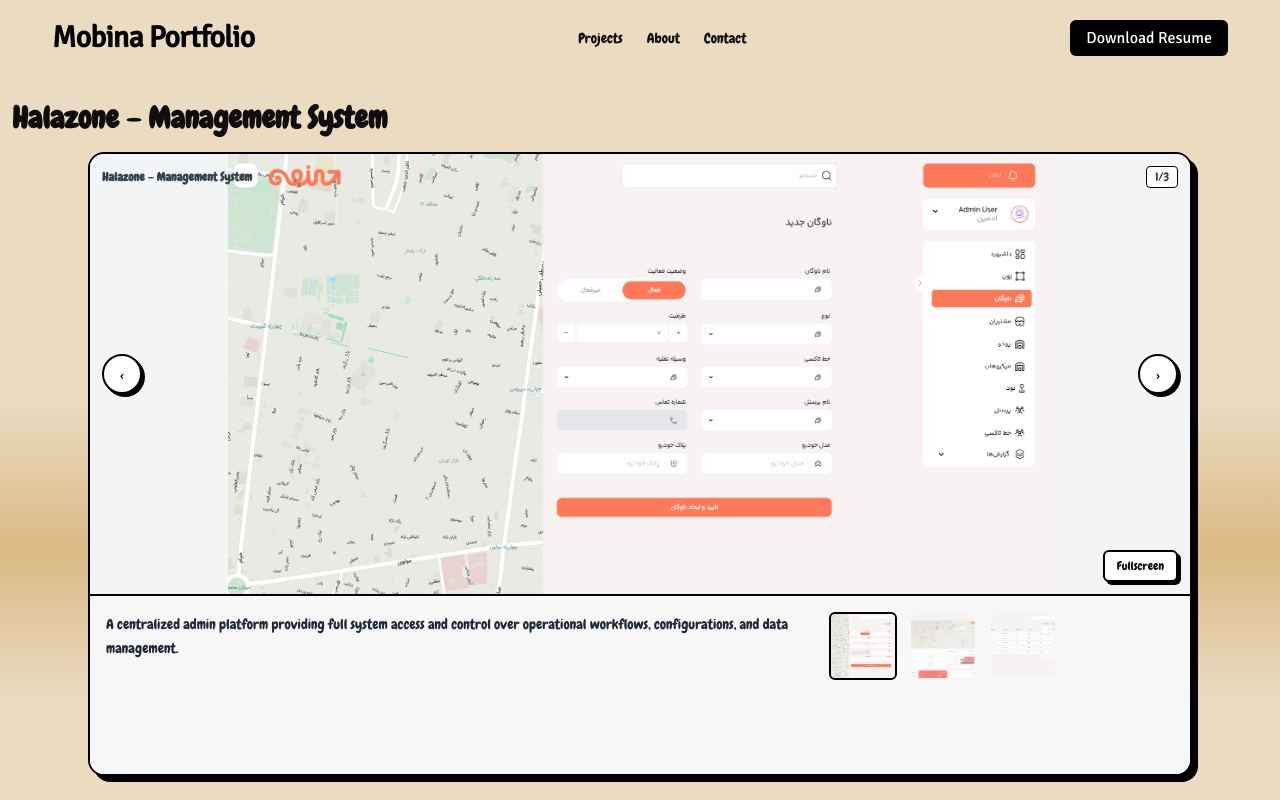
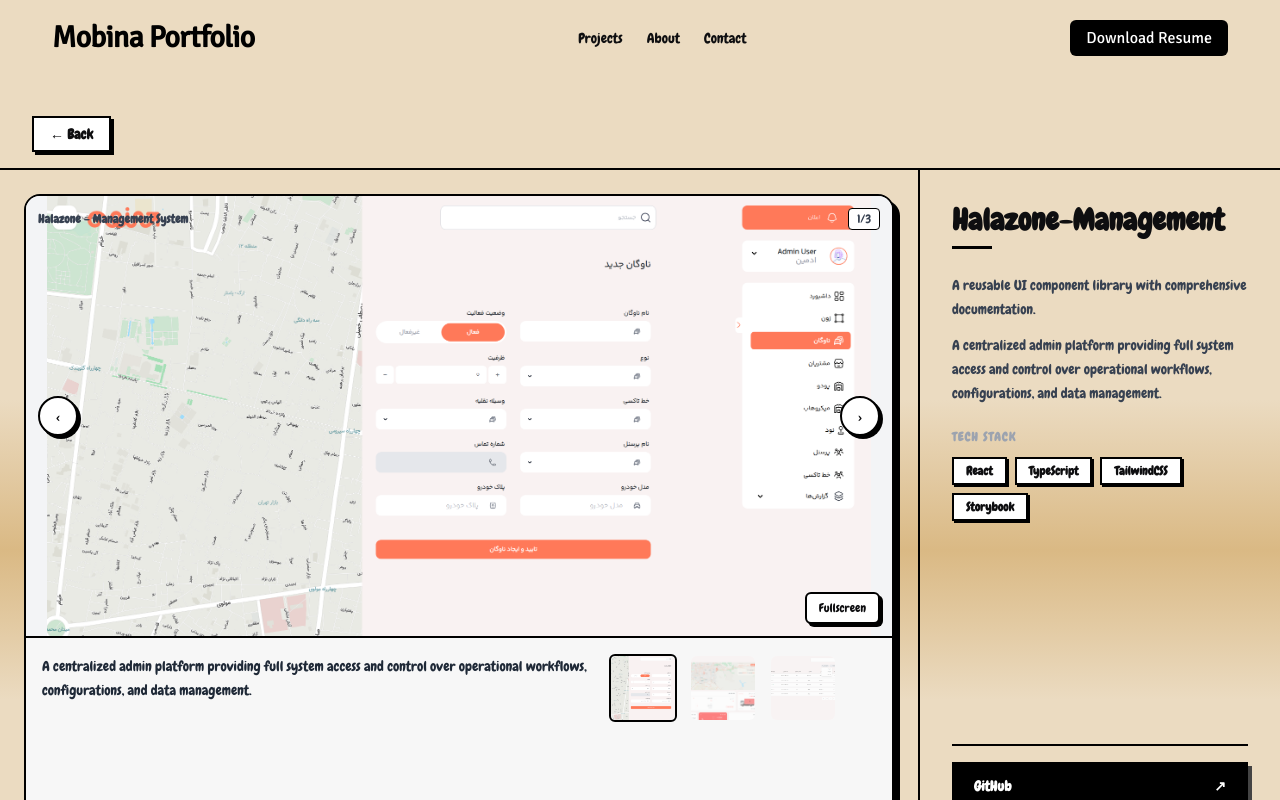
Before and after one commit to MobinaLalani/ReactPortfolio, a React (Create React App) app: page /projects/1 in a window 1280 px wide. Shown: the top 800 px of the page. Built offline with nearby package versions, Linux system fonts and the light colour scheme.

Commit message:
change style

```diff
--- a/src/components/layout/MainLayout.tsx
+++ b/src/components/layout/MainLayout.tsx
@@ -30,7 +30,7 @@
       <Navbar />
 
       <SmoothScrollProvider>
-        <div className="max-w-7xl mx-auto container relative">{children}</div>
+        <div className="max-w-screen-2xl mx-auto container relative">{children}</div>
       </SmoothScrollProvider>
 
       <Footer />
--- a/src/components/section/projects/Index.tsx
+++ b/src/components/section/projects/Index.tsx
@@ -53,7 +53,7 @@
   };
 
   return (
-    <div className="relative max-w-[1200px] mx-auto mt-10 px-4">
+    <div className="relative max-w-[1500px] mx-auto mt-10 px-4">
       {/* Title */}
       <div className="pb-4 mb-8">
         <h2 className="text-3xl md:text-6xl font-bold flex justify-center">
--- a/src/pages/project/index.tsx
+++ b/src/pages/project/index.tsx
@@ -1,34 +1,131 @@
 import React from "react";
-import { useParams } from "react-router-dom"; // ✅ برای گرفتن پارامتر URL
+import { useParams, useNavigate } from "react-router-dom";
 import PhotoSlider, {
   ImageItem,
 } from "../../components/ui/photoSlider/PhotoSlider";
 import { getProjectById } from "../../utils/helperFunction";
+import { projects } from "../../data/projects";
 
 const ProjectIndex = () => {
-  const { projectId } = useParams<{ projectId: string }>(); // projectId از URL میاد
+  const { projectId } = useParams<{ projectId: string }>();
+  const navigate = useNavigate();
 
-  const id = Number(projectId); // تبدیل به عدد
-  console.log("projectId", projectId);
+  const id = Number(projectId);
   if (isNaN(id)) return <div>Invalid Project ID</div>;
 
-  const project = getProjectById(id);
+  const detail = getProjectById(id);
+  const project = projects.find((p) => p.id === id);
 
-  if (!project) return <div>Project not found</div>;
+  if (!detail || !project) return <div>Project not found</div>;
 
-  // تبدیل project.images به ImageItem
-  const images: ImageItem[] = project.images.map((img, idx) => ({
-    src: typeof img === "string" ? img : img, // import یا string
-    title: project.title,
-    description: project.paragraphs[idx] || project.paragraphs[0], // هر تصویر یک پاراگراف یا پاراگراف اول
-    link:project.link
+  // unchanged — same mapping as before
+  const images: ImageItem[] = detail.images.map((img, idx) => ({
+    src: typeof img === "string" ? img : img,
+    title: detail.title,
+    description: detail.paragraphs[idx] || detail.paragraphs[0],
+    link: detail.link,
   }));
 
+  const links = [
+    project.repo ? { label: "GitHub", url: project.repo } : null,
+    project.demo ? { label: "Live Demo", url: project.demo } : null,
+    detail.link ? { label: detail.link.label, url: detail.link.url } : null,
+  ].filter(Boolean) as { label: string; url: string }[];
+
   return (
-    <>
-      <h1 className="text-3xl font-bold mb-4 px-3 ">{project.title}</h1>
-      <PhotoSlider images={images} />
-    </>
+    <div className="min-h-screen ">
+      {/* Back button */}
+      <div className="px-4 md:px-8 py-4 border-b-2 border-black">
+        <button
+          onClick={() => navigate(-1)}
+          className="flex items-center gap-2 px-4 py-1.5 border-2 border-black bg-white
+                     font-bold text-sm shadow-[3px_3px_0_0_#000]
+                     hover:-translate-x-[1px] hover:-translate-y-[1px]
+                     hover:shadow-[4px_4px_0_0_#000] transition"
+        >
+          ← Back
+        </button>
+      </div>
+
+      {/* Main layout: slider + info side by side on desktop */}
+      <div className="flex flex-col xl:flex-row gap-0 xl:gap-0 ">
+        {/* ── Slider (unchanged behaviour) ── */}
+        <div className="flex-1 min-w-0 py-6 border-b-2 xl:border-b-0 xl:border-r-2 border-black">
+          <PhotoSlider images={images} />
+        </div>
+
+        {/* ── Info Panel ── */}
+        <div
+          className="
+            w-full xl:w-[360px] shrink-0
+            flex flex-col gap-6
+            px-6 md:px-8 py-8
+            xl:overflow-y-auto xl:max-h-[calc(100vh-56px)] xl:sticky xl:top-[56px]
+          "
+        >
+          {/* Title */}
+          <div>
+            <h1 className="text-2xl md:text-3xl font-black leading-tight mb-1">
+              {project.title}
+            </h1>
+            <div className="w-10 h-[3px] bg-black mt-2" />
+          </div>
+
+          {/* Description + Paragraphs */}
+          <div className="space-y-3">
+            {[project.description, ...detail.paragraphs]
+              .filter(Boolean)
+              .map((p, i) => (
+                <p key={i} className="text-sm text-gray-700 leading-6">
+                  {p}
+                </p>
+              ))}
+          </div>
+
+          {/* Tech Stack */}
+          {project.technologies.length > 0 && (
+            <div>
+              <p className="text-xs font-black uppercase tracking-widest text-gray-400 mb-3">
+                Tech Stack
+              </p>
+              <div className="flex flex-wrap gap-2">
+                {project.technologies.map((tech) => (
+                  <span
+                    key={tech}
+                    className="px-3 py-1 text-xs font-bold border-2 border-black
+                               bg-white shadow-[2px_2px_0_0_#000]"
+                  >
+                    {tech}
+                  </span>
+                ))}
+              </div>
+            </div>
+          )}
+
+          {/* Links */}
+          {links.length > 0 && (
+            <div className="mt-auto flex flex-col gap-2 pt-4 border-t-2 border-black">
+              {links.map((link) => (
+                <a
+                  key={link.url}
+                  href={link.url}
+                  target="_blank"
+                  rel="noopener noreferrer"
+                  className="flex items-center justify-between px-5 py-3
+                             border-2 border-black bg-black text-white
+                             font-bold text-sm shadow-[4px_4px_0_0_#444]
+                             hover:translate-x-[2px] hover:translate-y-[2px]
+                             hover:shadow-[2px_2px_0_0_#444] transition"
+                >
+                  {link.label}
+                  <span>↗</span>
+                </a>
+              ))}
+            </div>
+          )}
+        </div>
+      </div>
+    </div>
   );
 };
 
```
